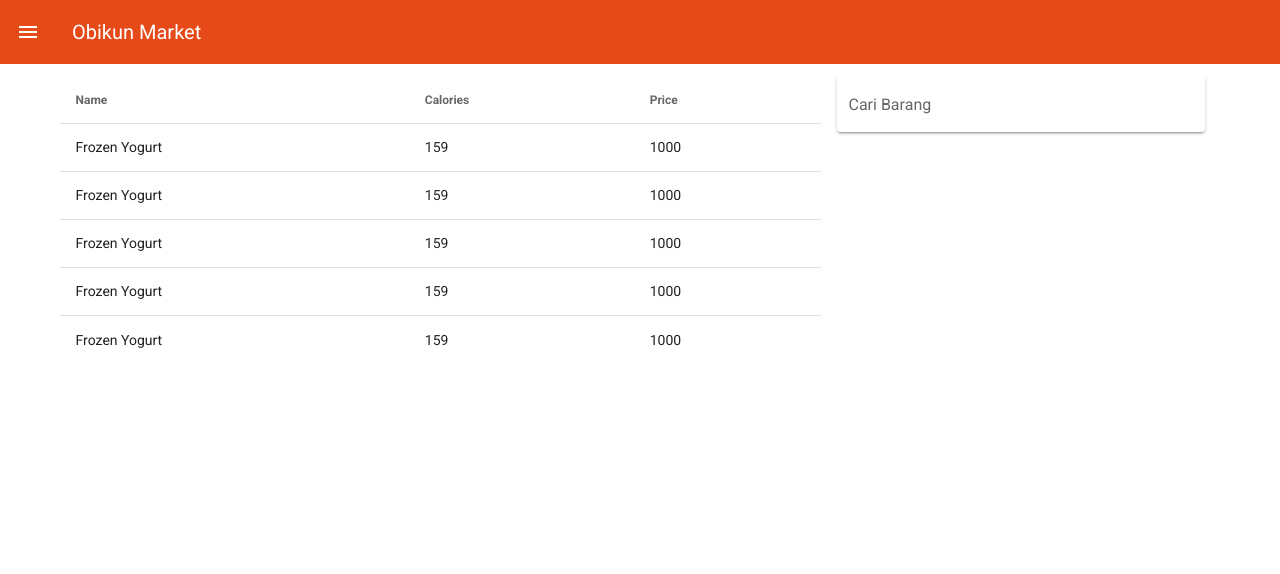
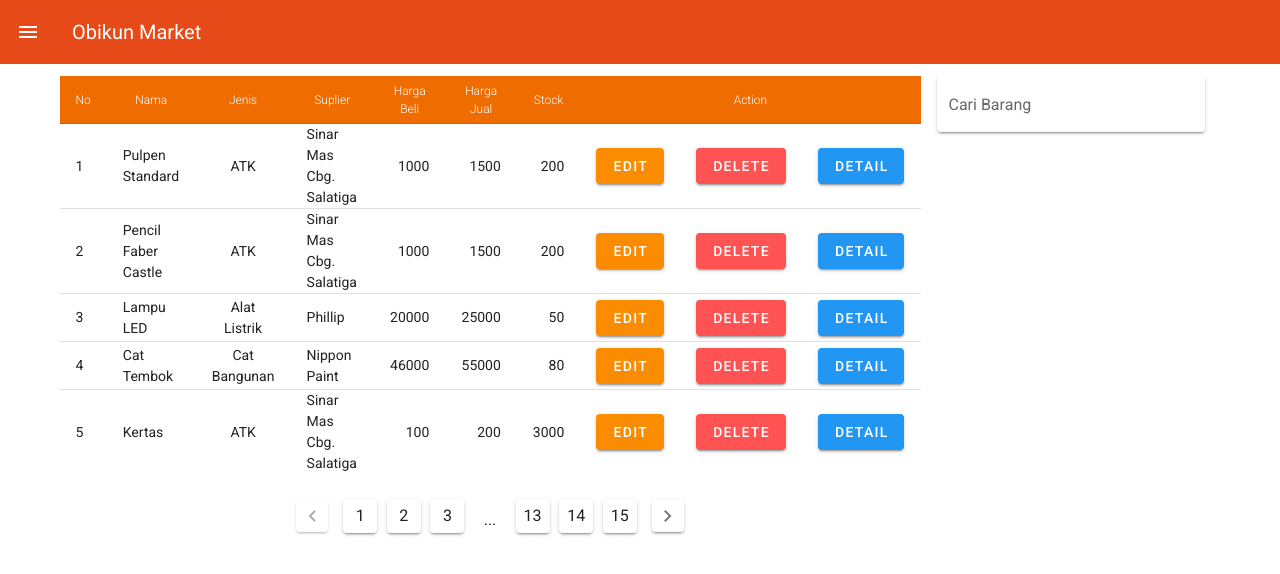
Before and after one commit to obikastanya/front-end-pos-minimarket, a Vue app: page /cek-stock in a window 1280 px wide. Shown: the top 574 px of the page. Built offline with nearby package versions, Linux system fonts and the light colour scheme.

Commit message:
[WIP] Kasir, Finished Cek Stock

```diff
--- a/src/components/Barang/CekStock.vue
+++ b/src/components/Barang/CekStock.vue
@@ -1,63 +1,117 @@
 <template>
   <v-container>
-    <v-responsive min-width="400" flat dense class="float-md-right">
+    <v-responsive min-width="300" flat dense class="float-md-right">
       <v-text-field full-width class="mx-4" label="Cari Barang" solo></v-text-field>
     </v-responsive>
     <v-responsive>
       <v-simple-table>
         <!-- <template> -->
-        <thead>
+        <thead class="orange darken-3">
           <tr>
-            <th>Name</th>
-            <th>Calories</th>
-            <th>Price</th>
+            <th class="colorFont">No</th>
+            <th class="colorFont">Nama</th>
+            <th class="colorFont">Jenis</th>
+            <th class="colorFont">Suplier</th>
+            <th class="colorFont">Harga Beli</th>
+            <th class="colorFont">Harga Jual</th>
+            <th class="colorFont">Stock</th>
+            <th class="colorFont" colspan="3">Action</th>
           </tr>
         </thead>
         <tbody>
-          <tr v-for="item in desserts" :key="item.name">
-            <td>{{ item.name }}</td>
-            <td>{{ item.calories }}</td>
-            <td>{{ item.price }}</td>
+          <tr v-for="(item, index) in barang" :key="index">
+            <td>{{ index + 1 }}</td>
+            <td>{{ item.namaBarang }}</td>
+            <td class="text-center">{{ item.jenisBarang }}</td>
+            <td>{{ item.suplier }}</td>
+            <td class="text-right">{{ item.hargaBeli }}</td>
+            <td class="text-right">{{ item.hargaJual }}</td>
+            <td class="text-right">{{ item.stock }}</td>
+            <td class="action">
+              <v-btn class="warning" :to="route.inputStock">Edit</v-btn>
+            </td>
+            <td class="action">
+              <v-btn class="error">Delete</v-btn>
+            </td>
+            <td class="action">
+              <v-btn class="info">Detail</v-btn>
+            </td>
           </tr>
         </tbody>
         <!-- </template> -->
       </v-simple-table>
+      <v-pagination
+        dense
+        class="mt-5"
+        next-icon="mdi-chevron-right"
+        prev-icon="mdi-chevron-left"
+        :page="page"
+        :length="length"
+        :total-visible="totalVisible"
+      ></v-pagination>
     </v-responsive>
   </v-container>
 </template>
 <script>
 export default {
   data: () => ({
-    dense: false,
-    fixedHeader: false,
-    height: 300,
-    desserts: [
+    route: { inputStock: '/input-stock' },
+    page: 10,
+    length: 15,
+    totalVisible: 7,
+    barang: [
       {
-        name: 'Frozen Yogurt',
-        calories: 159,
-        price: '1000'
+        namaBarang: 'Pulpen Standard',
+        jenisBarang: 'ATK',
+        suplier: 'Sinar Mas Cbg. Salatiga',
+        hargaBeli: 1000,
+        hargaJual: 1500,
+        stock: 200
       },
       {
-        name: 'Frozen Yogurt',
-        calories: 159,
-        price: '1000'
+        namaBarang: 'Pencil Faber Castle',
+        jenisBarang: 'ATK',
+        suplier: 'Sinar Mas Cbg. Salatiga',
+        hargaBeli: 1000,
+        hargaJual: 1500,
+        stock: 200
       },
       {
-        name: 'Frozen Yogurt',
-        calories: 159,
-        price: '1000'
+        namaBarang: 'Lampu LED',
+        jenisBarang: 'Alat Listrik',
+        suplier: 'Phillip',
+        hargaBeli: 20000,
+        hargaJual: 25000,
+        stock: 50
       },
       {
-        name: 'Frozen Yogurt',
-        calories: 159,
-        price: '1000'
+        namaBarang: 'Cat Tembok',
+        jenisBarang: 'Cat Bangunan',
+        suplier: 'Nippon Paint',
+        hargaBeli: 46000,
+        hargaJual: 55000,
+        stock: 80
       },
       {
-        name: 'Frozen Yogurt',
-        calories: 159,
-        price: '1000'
+        namaBarang: 'Kertas',
+        jenisBarang: 'ATK',
+        suplier: 'Sinar Mas Cbg. Salatiga',
+        hargaBeli: 100,
+        hargaJual: 200,
+        stock: 3000
       }
     ]
   })
 }
 </script>
+<style scoped>
+.colorFont {
+  color: white !important;
+  font-size: 1em;
+  font-weight: 350;
+  text-align: center !important;
+}
+.action {
+  padding: 0px 2px 0px 2px;
+}
+</style>
--- a/src/components/Barang/InputStock.vue
+++ b/src/components/Barang/InputStock.vue
@@ -15,7 +15,7 @@
         </v-row>
         <v-row>
           <v-col>
-            <v-card class="pa-10">
+            <v-card class="pa-10" elevation="5">
               <h1 class="ml-5">Input Data Barang</h1>
               <form class="mx-5">
                 <v-select label="Jenis Barang"></v-select>
--- a/src/components/Navbar.vue
+++ b/src/components/Navbar.vue
@@ -11,7 +11,7 @@
         </v-list-item-group>
       </v-list>
     </v-navigation-drawer>
-    <v-sheet>
+    <v-sheet class="mb-3">
       <router-view></router-view>
     </v-sheet>
   </v-card>
--- /dev/null
+++ b/src/components/Transaksi/Kasir.vue
@@ -0,0 +1,101 @@
+<template>
+  <v-container fluid class="mx-10">
+    <v-row>
+      <v-col md="7">
+        <v-row>
+          <v-col class="orange darken-3">
+            <h1 class="white--text font-weight-regular">Hitung Belanjaan</h1>
+          </v-col>
+        </v-row>
+        <v-row class="rightMargin">
+          <v-col>
+            <v-select :items="item" label="Item"></v-select>
+            <v-text-field label="Harga"></v-text-field>
+            <v-text-field label="Jumlah"></v-text-field>
+            <v-text-field label="Diskon %"></v-text-field>
+            <span class="d-flex justify-end">
+              <v-btn class="success mx-10">Simpan</v-btn>
+              <v-btn class="primary">Hitung</v-btn>
+            </span>
+          </v-col>
+        </v-row>
+      </v-col>
+      <v-col md="4 mx-10">
+        <v-col class="orange darken-3">
+          <h1 class="white--text font-weight-regular">Cart</h1>
+        </v-col>
+        <v-col>
+          <v-simple-table>
+            <thead>
+              <tr>
+                <th>No</th>
+                <th>Item</th>
+                <th>Jumlah</th>
+                <th>Harga</th>
+                <th>Subtotal</th>
+              </tr>
+            </thead>
+            <tbody>
+              <tr v-for="(cart, index) in carts" :key="index">
+                <td>{{ index + 1 }}</td>
+                <td>{{ cart.namaitem }}</td>
+                <td>{{ cart.jumlahItem }}</td>
+                <td>{{ cart.hargaItem }}</td>
+                <td>{{ cart.jumlahItem * cart.hargaItem }}</td>
+              </tr>
+            </tbody>
+          </v-simple-table>
+        </v-col>
+        <v-col>
+          <h2>Total: {{ total }}</h2>
+        </v-col>
+      </v-col>
+    </v-row>
+  </v-container>
+</template>
+<style scoped>
+.rightMargin {
+  margin-right: 5%;
+  margin-left: 2%;
+}
+</style>
+<script>
+export default {
+  data() {
+    return {
+      item: ['Buku Gambar', 'Pulpen Standard', 'Cat', 'Phillip LED', 'Oreo'],
+      total: 0,
+      carts: [
+        {
+          namaitem: 'Pulpen',
+          hargaItem: 1500,
+          jumlahItem: 3
+        },
+        {
+          namaitem: 'Buku gambar',
+          hargaItem: 7000,
+          jumlahItem: 1
+        },
+        {
+          namaitem: 'Roti Malkist',
+          hargaItem: 11000,
+          jumlahItem: 2
+        },
+        {
+          namaitem: 'UC 1000 Orange',
+          hargaItem: 6500,
+          jumlahItem: 1
+        }
+      ]
+    }
+  },
+  computed: {
+    //   hargaTotal: function() {
+    //     for (cart in this.carts) {
+    //       total += cart.jumlahItem * cart.hargaItem
+    //     }
+    //     return this.total
+    //   }
+  }
+}
+</script>
--- a/src/router/index.js
+++ b/src/router/index.js
@@ -3,13 +3,15 @@ import VueRouter from 'vue-router'
 import Login from '../views/Login.vue'
 import InputStock from '../components/Barang/InputStock.vue'
 import CekStock from '../components/Barang/CekStock.vue'
+import Kasir from '../components/Transaksi/Kasir.vue'
 
 Vue.use(VueRouter)
 
 const routes = [
     { path: '/', name: 'login', component: Login },
     { path: '/input-stock', name: 'inputStock', component: InputStock },
-    { path: '/cek-stock', name: 'cekStock', component: CekStock }
+    { path: '/cek-stock', name: 'cekStock', component: CekStock },
+    { path: '/kasir', name: 'kasir', component: Kasir }
 ]
 
 const router = new VueRouter({
```
